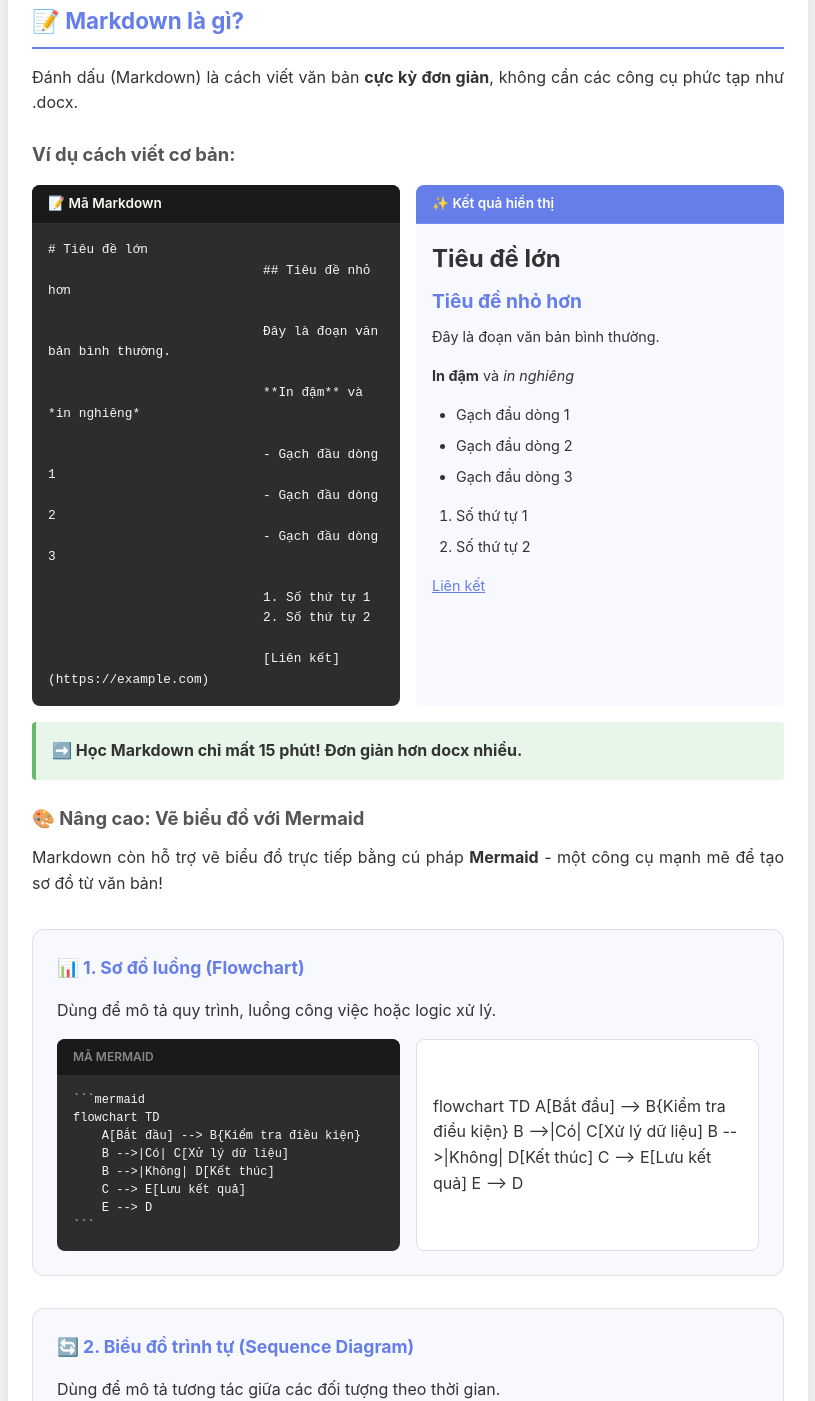
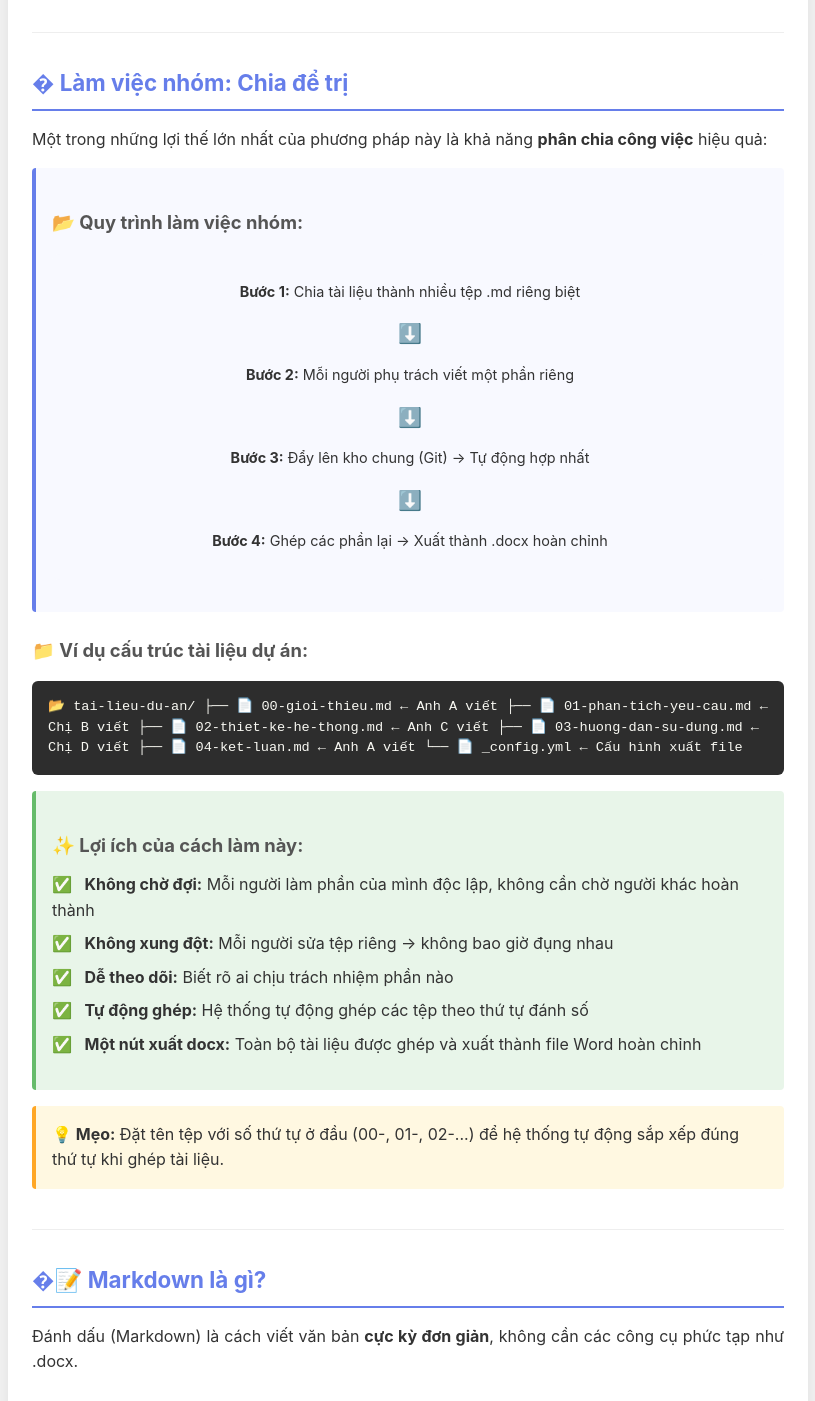
Before and after one commit to huamanhtuyen/CachDungMarkdown, a plain HTML site: page index.html in a window 1280 px wide. Shown: the part 1399-2800 px from the top of the page, without its empty margins (232-1047 px from the left). Drawn offline with Linux system fonts and the light colour scheme; a script that the page names is missing.

Commit message:
Update index.html

```diff
--- a/index.html
+++ b/index.html
@@ -487,6 +487,7 @@
     <div class="container">
         <div class="header">
             <h1>📚 Hướng dẫn Quản lý Tài liệu Dự án Hiện đại</h1>
+            <h2>(Hứa Mạnh Tuyển)</h2>
             <p>Từ lộn xộn đến chuyên nghiệp trong 2 ngày</p>
         </div>
 
@@ -550,7 +551,53 @@
             </div>
 
             <div class="section">
-                <h2>📝 Markdown là gì?</h2>
+                <h2>� Làm việc nhóm: Chia để trị</h2>
+                <p>Một trong những lợi thế lớn nhất của phương pháp này là khả năng <strong>phân chia công việc</strong>
+                    hiệu quả:</p>
+
+                <div class="highlight-box">
+                    <h3>📂 Quy trình làm việc nhóm:</h3>
+                    <div class="flow-diagram">
+                        <div><strong>Bước 1:</strong> Chia tài liệu thành nhiều tệp .md riêng biệt</div>
+                        <div class="arrow">⬇️</div>
+                        <div><strong>Bước 2:</strong> Mỗi người phụ trách viết một phần riêng</div>
+                        <div class="arrow">⬇️</div>
+                        <div><strong>Bước 3:</strong> Đẩy lên kho chung (Git) → Tự động hợp nhất</div>
+                        <div class="arrow">⬇️</div>
+                        <div><strong>Bước 4:</strong> Ghép các phần lại → Xuất thành .docx hoàn chỉnh</div>
+                    </div>
+                </div>
+
+                <h3>📁 Ví dụ cấu trúc tài liệu dự án:</h3>
+                <div class="code-block">📂 tai-lieu-du-an/
+                    ├── 📄 00-gioi-thieu.md ← Anh A viết
+                    ├── 📄 01-phan-tich-yeu-cau.md ← Chị B viết
+                    ├── 📄 02-thiet-ke-he-thong.md ← Anh C viết
+                    ├── 📄 03-huong-dan-su-dung.md ← Chị D viết
+                    ├── 📄 04-ket-luan.md ← Anh A viết
+                    └── 📄 _config.yml ← Cấu hình xuất file</div>
+
+                <div class="success-box">
+                    <h3>✨ Lợi ích của cách làm này:</h3>
+                    <ul class="benefit-list">
+                        <li><strong>Không chờ đợi:</strong> Mỗi người làm phần của mình độc lập, không cần chờ người
+                            khác hoàn thành</li>
+                        <li><strong>Không xung đột:</strong> Mỗi người sửa tệp riêng → không bao giờ đụng nhau</li>
+                        <li><strong>Dễ theo dõi:</strong> Biết rõ ai chịu trách nhiệm phần nào</li>
+                        <li><strong>Tự động ghép:</strong> Hệ thống tự động ghép các tệp theo thứ tự đánh số</li>
+                        <li><strong>Một nút xuất docx:</strong> Toàn bộ tài liệu được ghép và xuất thành file Word hoàn
+                            chỉnh</li>
+                    </ul>
+                </div>
+
+                <div class="warning-box">
+                    <strong>💡 Mẹo:</strong> Đặt tên tệp với số thứ tự ở đầu (00-, 01-, 02-...) để hệ thống tự động sắp
+                    xếp đúng thứ tự khi ghép tài liệu.
+                </div>
+            </div>
+
+            <div class="section">
+                <h2>�📝 Markdown là gì?</h2>
                 <p>Đánh dấu (Markdown) là cách viết văn bản <strong>cực kỳ đơn giản</strong>, không cần các công cụ phức
                     tạp như .docx.</p>
 
```
